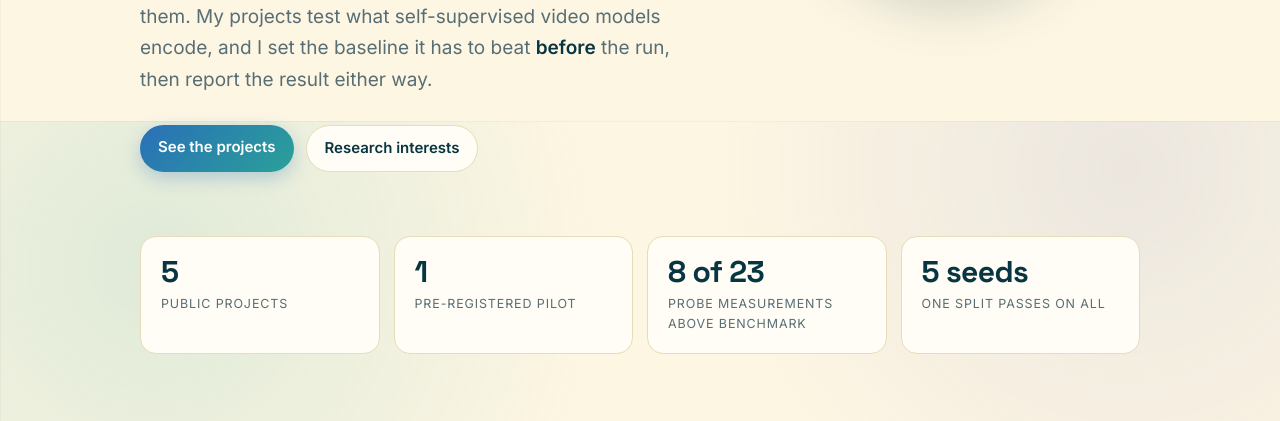
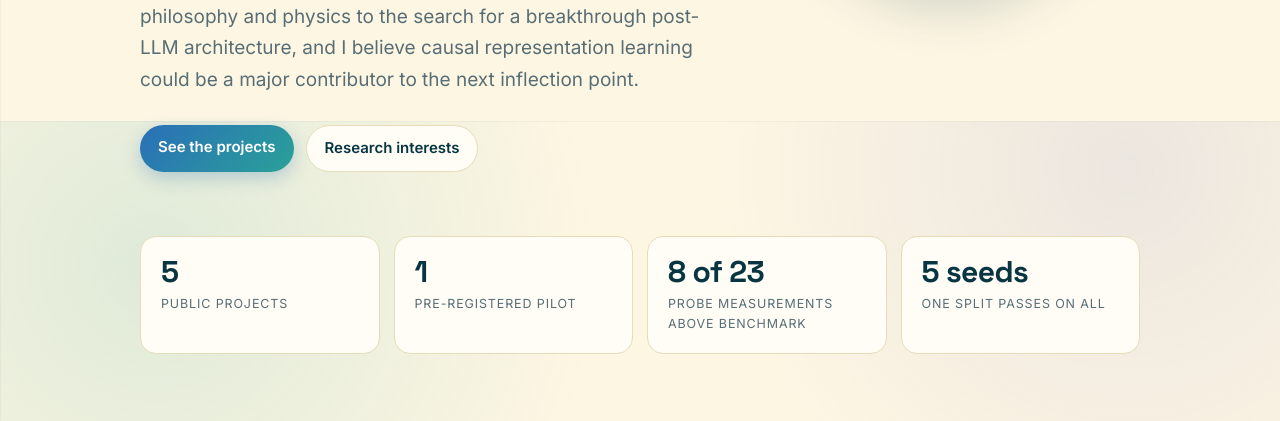
Before and after one commit to arion-a/arion-a.github.io, a plain HTML site: page index.html in a window 1280 px wide. Shown: the part 679-1100 px from the top of the page. Drawn offline with Linux system fonts and the light colour scheme.

Commit message:
Rewrite hero introduction
Co-Authored-By: Claude Sonnet 5.5 <noreply@anthropic.com>

```diff
--- a/index.html
+++ b/index.html
@@ -142,7 +142,7 @@ footer{padding:32px 0 52px;color:var(--muted);font-size:14px;border-top:1px soli
       <div>
         <p class="kicker">Researcher &middot; Causal Representation Learning &middot; Foundations of Intelligence</p>
         <h1>What does a world model <span class="grad">actually represent</span>, and how would we know?</h1>
-        <p class="lede">I&rsquo;m <strong>Abhinav Anand</strong>. I work on the mathematical foundations of intelligence: identifying increasingly abstract variables from input data, and finding the best geometry in which to represent them. My projects test what self-supervised video models encode, and I set the baseline it has to beat <strong>before</strong> the run, then report the result either way.</p>
+        <p class="lede">I&rsquo;m <strong>Abhinav Anand</strong>. an AI researcher building the theoretical foundations of <strong>world models</strong>, <strong>self-supervised learning</strong> and <strong>causal representation learning</strong>. I bring perspectives from philosophy and physics to the search for a breakthrough post-LLM architecture, and I believe causal representation learning could be a major contributor to the next inflection point.</p>
         <div class="cta">
           <a class="pillbtn" href="#projects">See the projects</a>
           <a class="btn" href="#research">Research interests</a>
```
